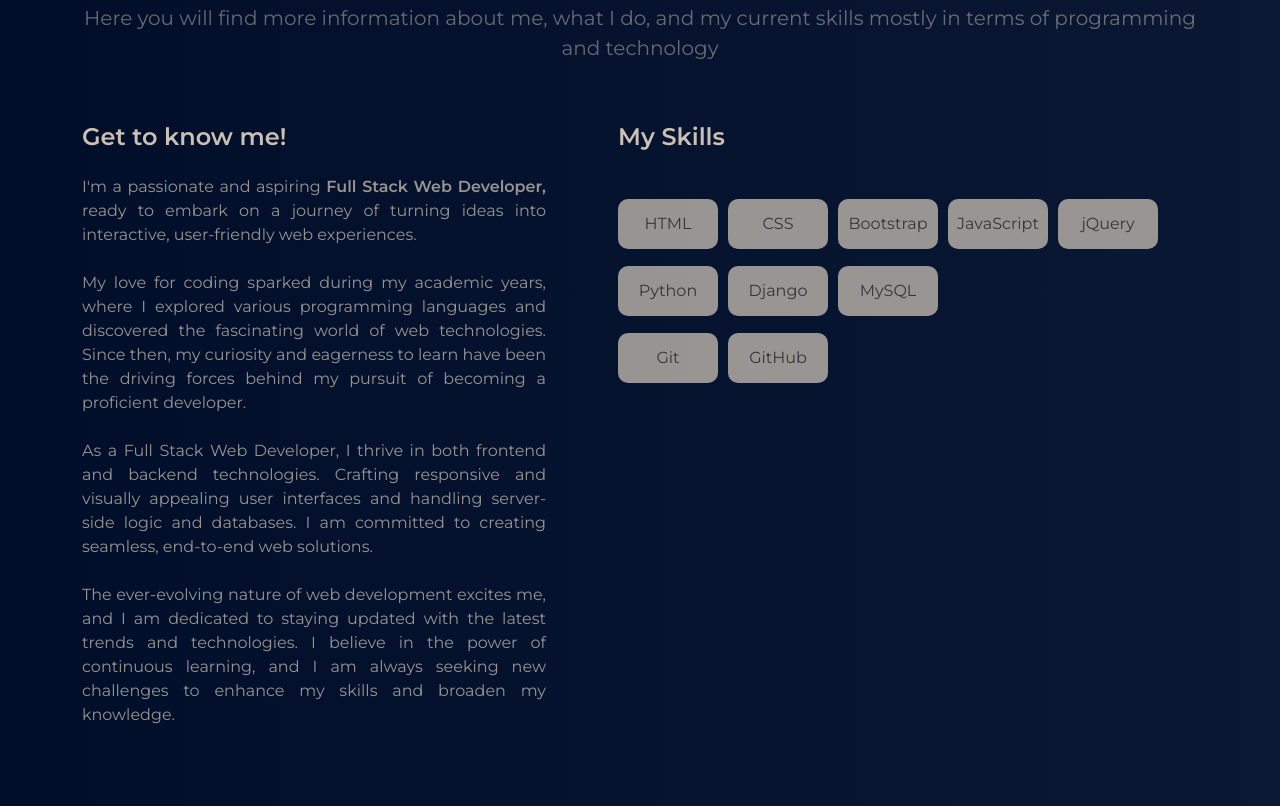
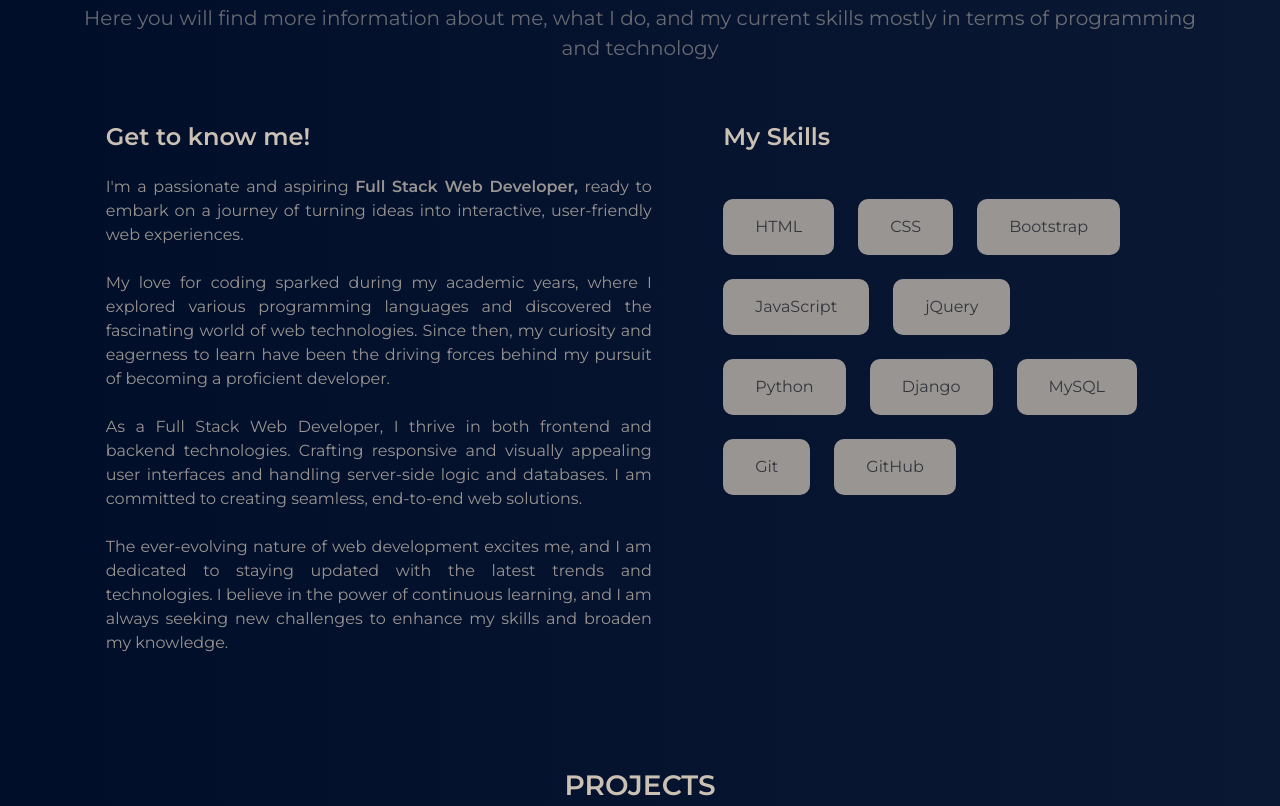
Before and after one commit to niyas-nazeer/niyas_portfolio, a plain HTML site: page index.html in a window 1280 px wide. Shown: the part 977-1783 px from the top of the page. Drawn offline with nearby package versions, Linux system fonts and the light colour scheme.

Commit message:
face change 10

```diff
--- a/index.html
+++ b/index.html
@@ -68,7 +68,7 @@
                 skills mostly in terms of programming and technology</p>
         </div>
         <div class="getknow-sec row">
-            <div class="col container selfintro-sec">
+            <div class="col-lg-6 col-sm-12 container selfintro-sec">
                 <h4 class="text-start fw-bolder">Get to know me!</h4>
 
                 <p class=" para text-start text-justify mt-4 opacity-75">
@@ -86,9 +86,9 @@
                     I am always seeking new challenges to enhance my skills and broaden my knowledge.
                 </p>
             </div>
-            <div class="col container skills-section ms-5">
+            <div class="col-lg-5 col-sm-12 container skills-section">
                 <h4 class="text-start fw-bolder">My Skills</h4>
-                <div class="d-flex flex-wrap mt-5 opacity-75" id="skill-box">
+                <div class="mt-5 opacity-75" id="skill-box">
                     <div class="skill-item">HTML</div>
                     <div class="skill-item">CSS</div>
                     <div class="skill-item">Bootstrap</div>
@@ -96,13 +96,12 @@
                     <div class="skill-item">jQuery</div>
                     <div class="skill-item">Python</div>
                     <div class="skill-item">Django</div>
-                    <div class="skill-item" id="mysql">MySQL</div>
+                    <div class="skill-item">MySQL</div>
                     <div class="skill-item">Git</div>
                     <div class="skill-item">GitHub</div>
                 </div>
             </div>
         </div>
-
     </div>
 
     <div id="projects" class="container project-section section text-center">
@@ -112,8 +111,8 @@
 
     <div class="container contact-section section" id="contact">
         <h3 class="fw-bolder heading text-center">CONTACT</h3>
-        <div class="container d-flex justify-content-between">
-            <div class="container left-sec-para mt-5" style="width: 30vw;">
+        <div class="row container">
+            <div class="col-lg-4 col-sm-12 container left-sec-para mt-5" style="width: 30vw;">
                 <p class="fs-4">Let's Chat <br> Tell me about your <br>project</p>
                 <p style="font-size: 1rem;">Let's Create something together &#129311;</p>
                 <div class="mail-box d-flex justify-content-center align-items-center ps-3 ms-4">
@@ -125,7 +124,7 @@
                     </div>
                 </div>
             </div>
-            <div class="container msg-form mt-4" style="width: 70vw;">
+            <div class="col-lg-8 col-sm-12 container msg-form mt-4" style="width: 70vw;">
                 <div class="form-heading">Send us a message &#128640;</div>
                 <div class="form mt-3">
                     <input type="text" class="form-control mb-2" placeholder="Full name*" style="width: 324px;">
--- a/style.css
+++ b/style.css
@@ -33,7 +33,7 @@ a:hover{
 }
 
 .about-section{
-    height: 200vh;
+    height: 100vh;
     padding-top: 50px !important;
 }
 
@@ -46,25 +46,19 @@ a:hover{
     margin-top: 3.75rem;
 }
 
+#skill-box{
+    display: flex;
+    flex-wrap: wrap;
+    box-sizing: inherit;
+}
+
 .skill-item{
-    display: flex;
-    justify-content: center;
-    align-items: center;
     background: #cac0b3;
     color: rgb(68, 65, 65);
-    width: 6.25rem;
-    height: 3.125rem;
     border-radius: 0.625rem;
-}
-
-#skill-box{
-    height: 11.875rem;
-    width: 36.25rem;
-    gap: 0.625rem;
-}
-
-#mysql{
-    margin-right: 12.5rem;
+    margin-right: 1.5rem;
+    margin-bottom: 1.5rem;
+    padding: 1rem 2rem;
 }
 
 .para{
```
